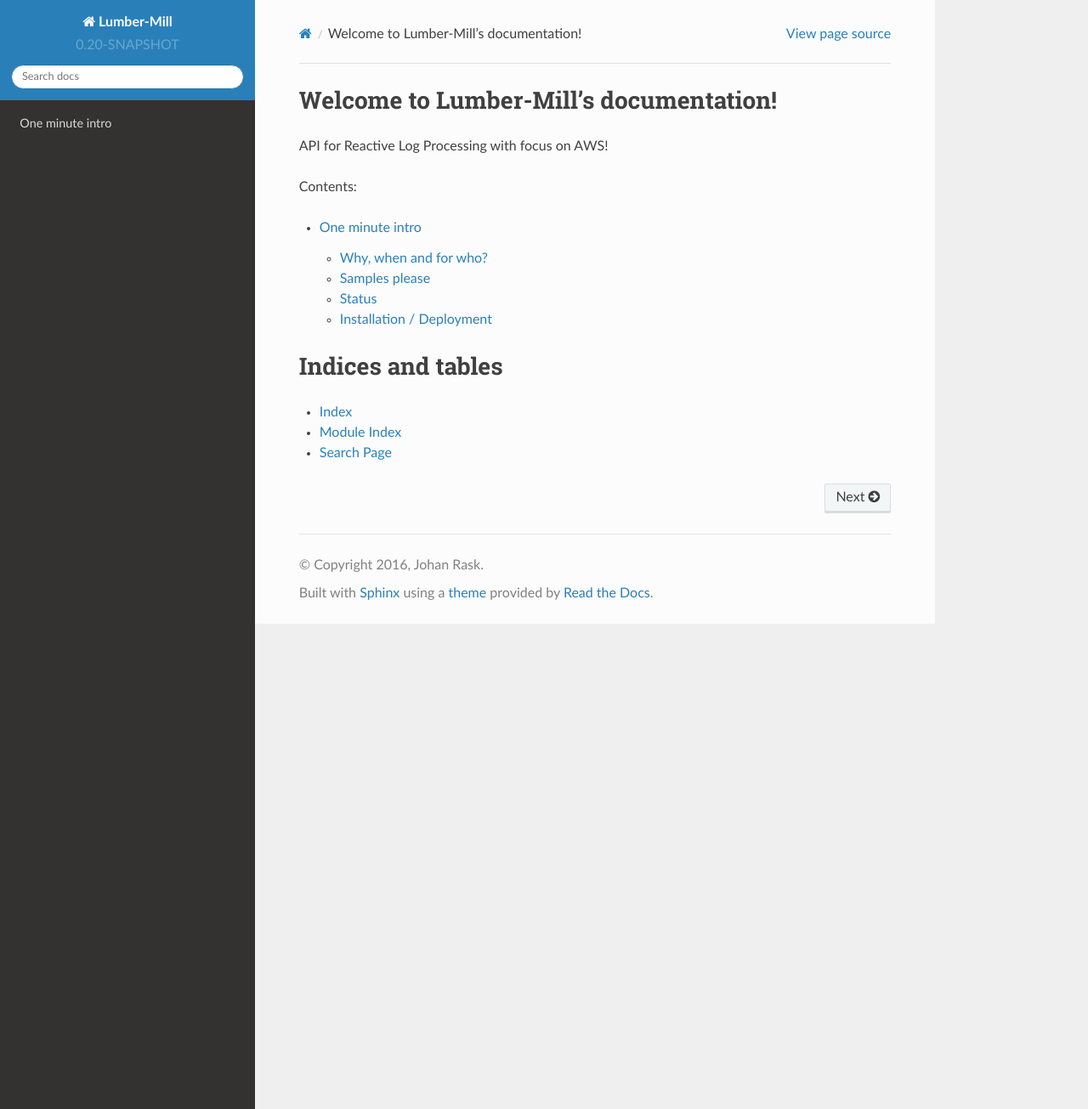
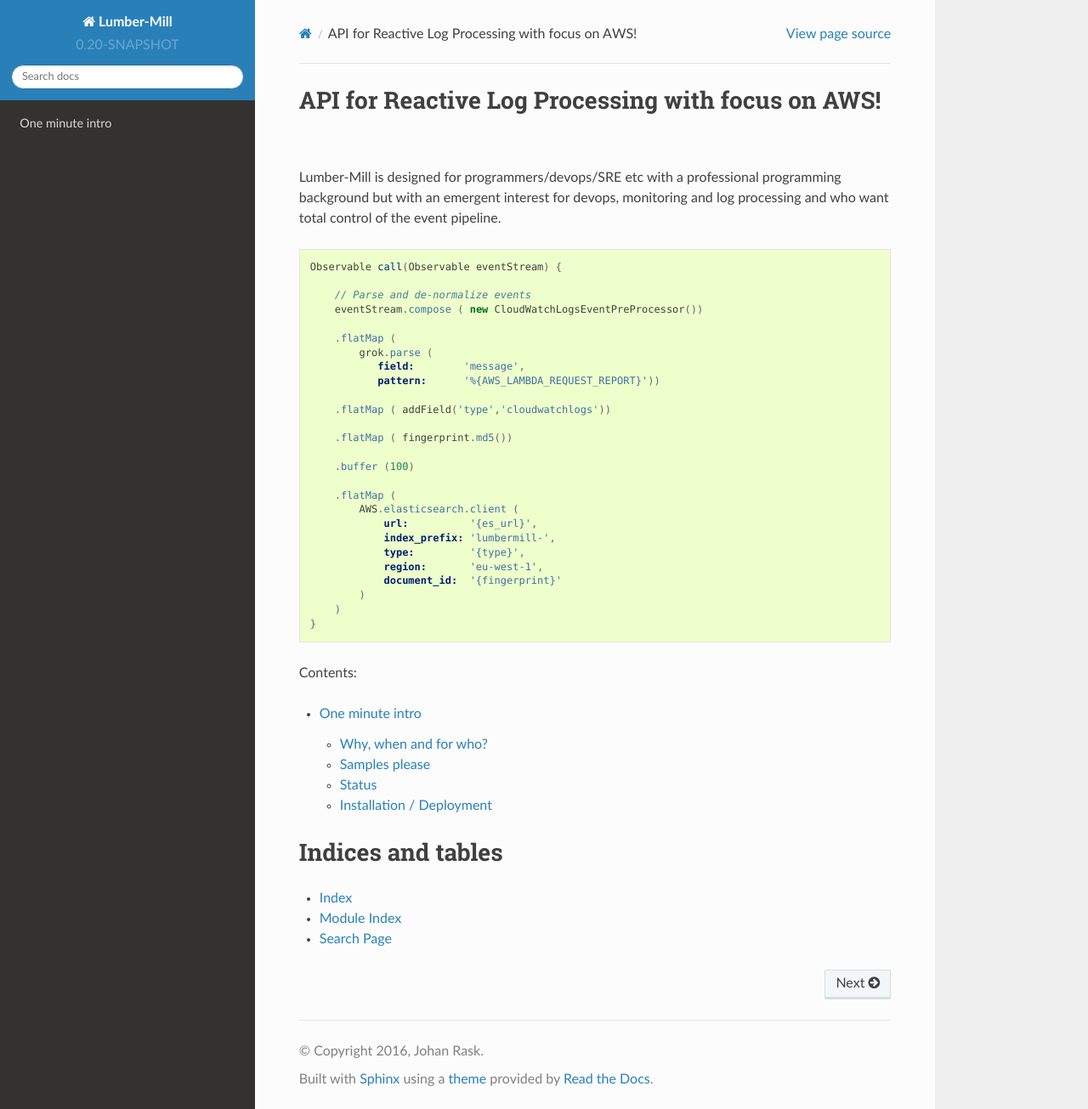
Before and after one commit to sonyxperiadev/lumber-mill, a Sphinx documentation site: the page built from docs/index.rst, in a window 1280 px wide and 1305 px high. Shown: the whole window at 85% size. Built offline with Sphinx 7.4.7 and the Read the Docs theme 2.0.0, drawn with Linux system fonts in a browser that asks for light colours.

Commit message:
(Docs) Improved index page

```diff
--- a/docs/index.rst
+++ b/docs/index.rst
@@ -3,10 +3,41 @@
    You can adapt this file completely to your liking, but it should at least
    contain the root `toctree` directive.
 
-Welcome to Lumber-Mill's documentation!
+API for Reactive Log Processing with focus on AWS!
 =======================================
 
-API for Reactive Log Processing with focus on AWS!
+Lumber-Mill is designed for programmers/devops/SRE etc with a professional programming background but with an emergent
+interest for devops, monitoring and log processing and who want total control of the event pipeline.
+
+.. code-block:: groovy
+
+    Observable call(Observable eventStream) {
+
+        // Parse and de-normalize events
+        eventStream.compose ( new CloudWatchLogsEventPreProcessor())
+
+        .flatMap (
+            grok.parse (
+               field:        'message',
+               pattern:      '%{AWS_LAMBDA_REQUEST_REPORT}'))
+
+        .flatMap ( addField('type','cloudwatchlogs'))
+
+        .flatMap ( fingerprint.md5())
+
+        .buffer (100)
+
+        .flatMap (
+            AWS.elasticsearch.client (
+                url:          '{es_url}',
+                index_prefix: 'lumbermill-',
+                type:         '{type}',
+                region:       'eu-west-1',
+                document_id:  '{fingerprint}'
+            )
+        )
+    }
+
 
 
 Contents:
```
